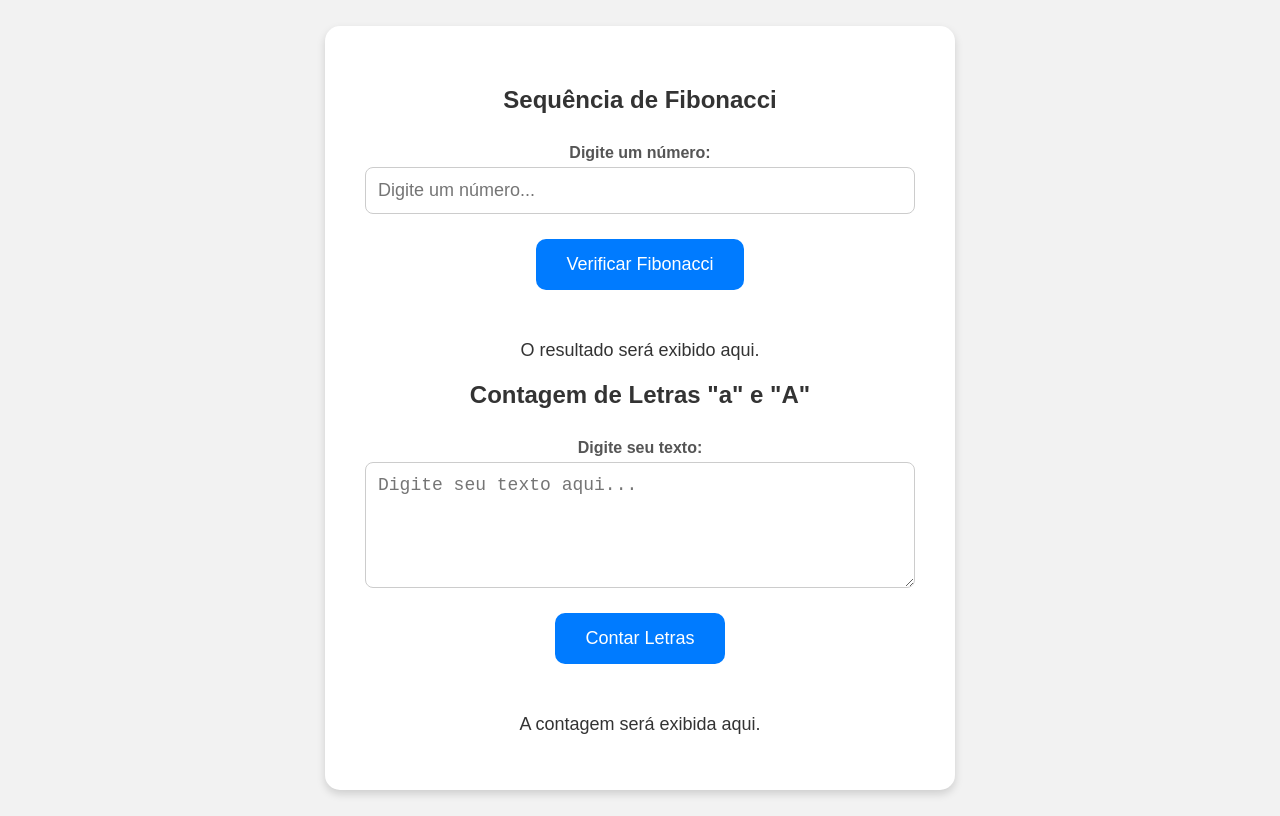
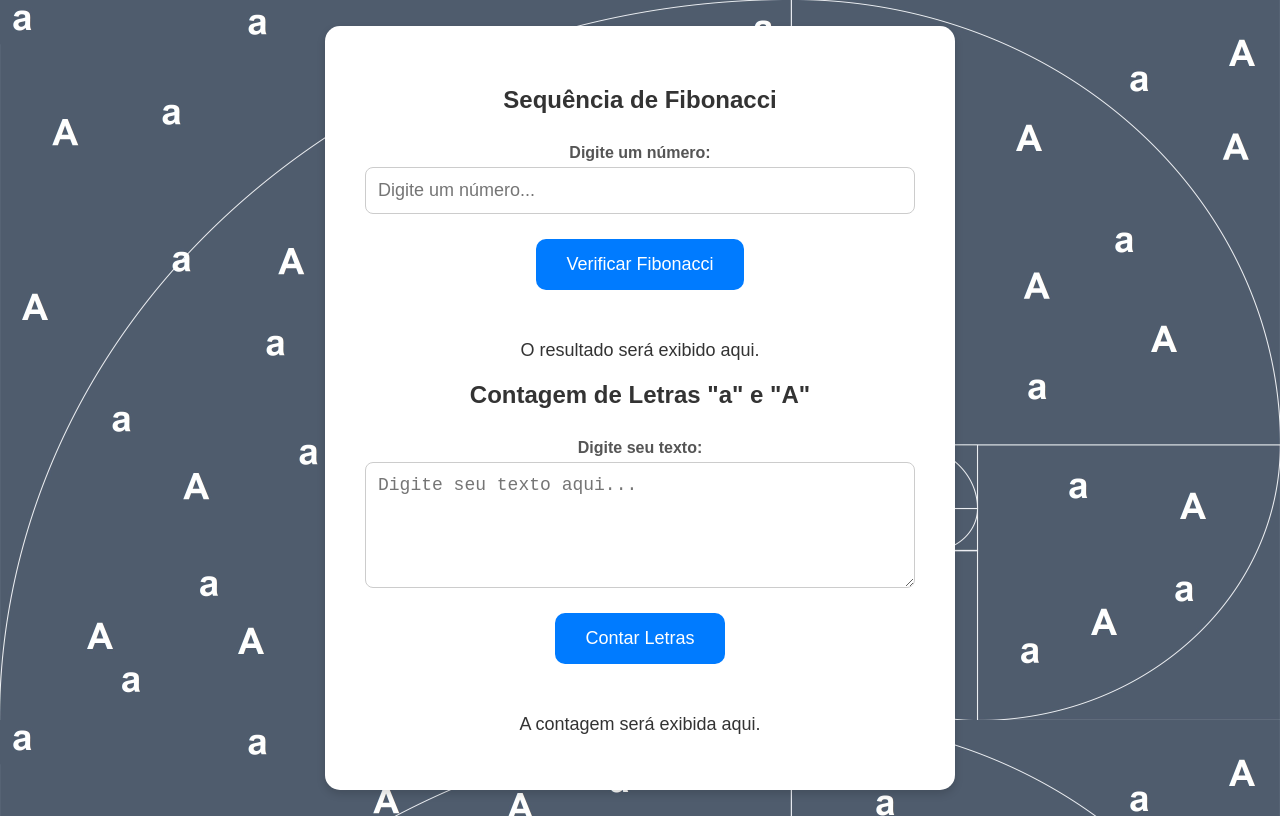
Before and after one commit to FernandoOcion/estagio-teste, a plain HTML site: page index.html in a window 1280 px wide. Drawn offline with Linux system fonts and the light colour scheme.

Commit message:
Mudança de Background

```diff
--- a/style.css
+++ b/style.css
@@ -1,3 +1,4 @@
+
 body {
     font-family: 'Arial', sans-serif;
     display: flex;
@@ -5,7 +6,8 @@ body {
     align-items: center;
     justify-content: center;
     min-height: 100vh;
-    background-color: #f2f2f2;
+    background-image: url(./assets/fibonacci-aA.jpg);
+    background-size: 100%;
   }
 
   .container {
```
Also changed, not shown: index.html (+0 -1 lines), assets/fibonacci-aA.jpg (added).
